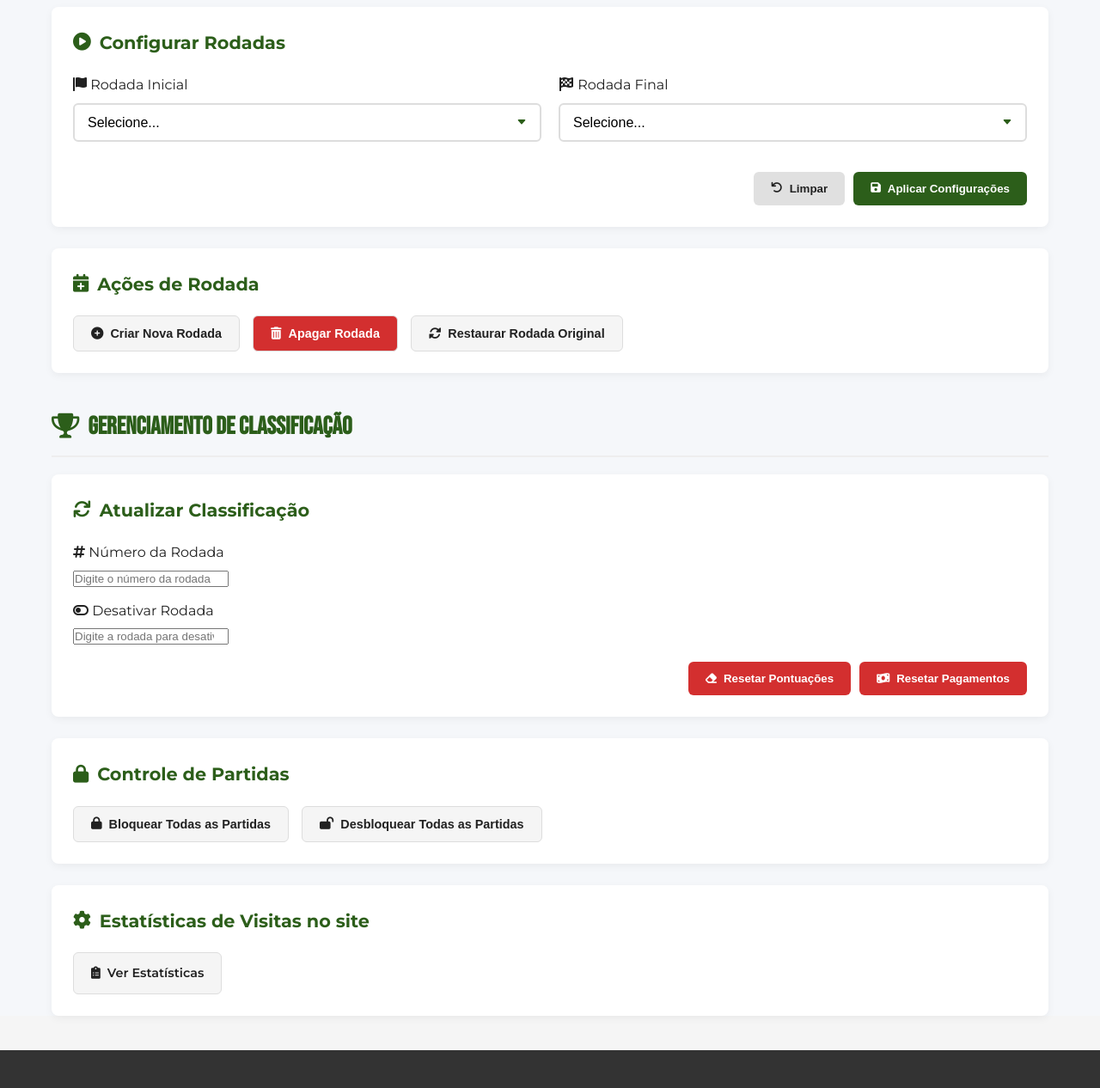
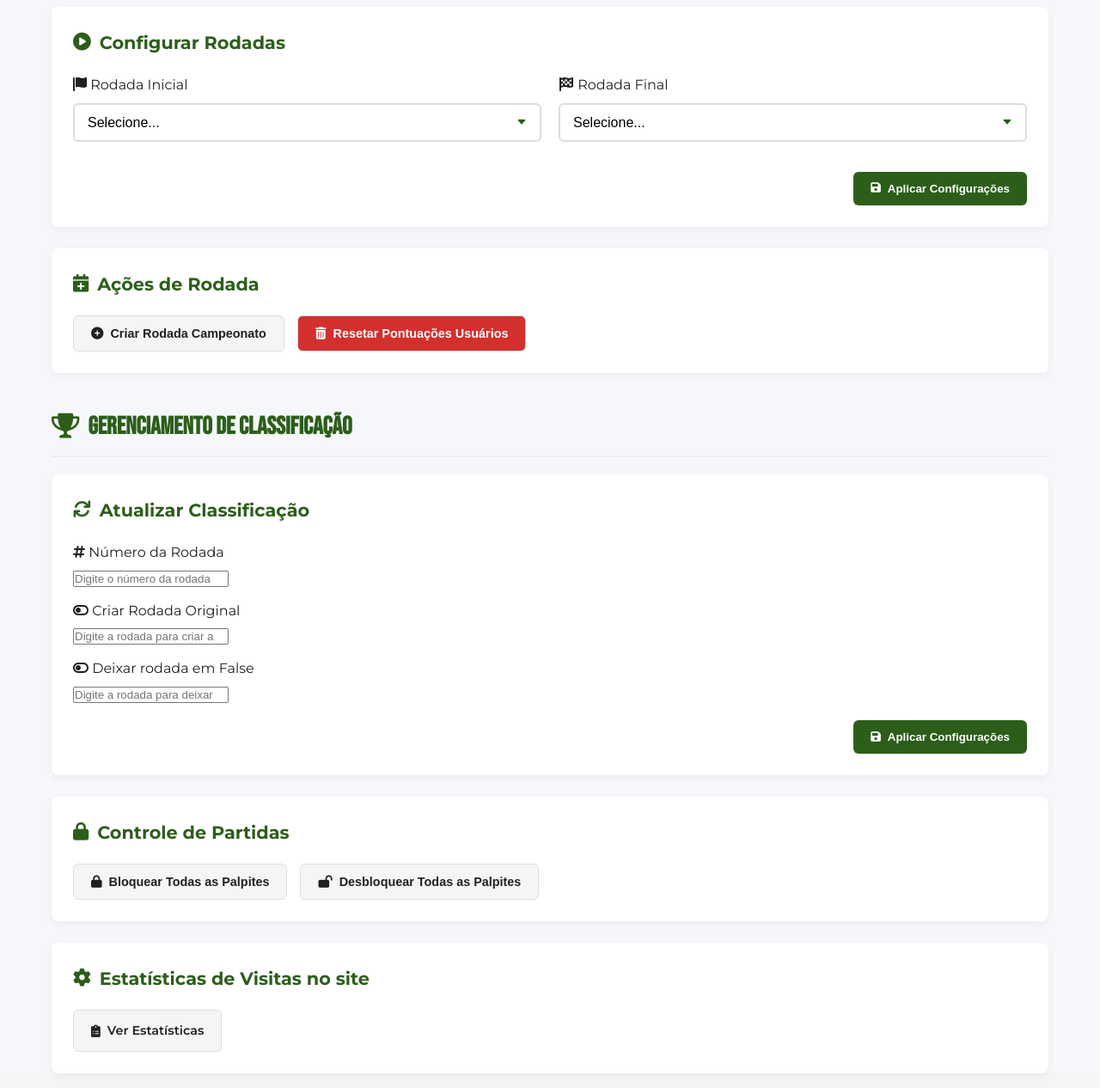
Before and after one commit to hiagospencer/bolao_virtual-2.0, a Django app: page /configuracao/ in a window 1280 px wide. Shown: the part 258-1524 px from the top of the page at 86% size. Run offline with Django 5.2, Linux system fonts and the light colour scheme; data comes from the database, SQL or seed files in the repository; data that the repository does not hold is empty; some libraries are stand-ins or nearby versions.

Commit message:
Finalizano  página de  configurações

```diff
--- a/core/views.py
+++ b/core/views.py
@@ -111,42 +111,48 @@ def configurar_rodadas(request):
 def acoes_rodada(request):
     if request.method == 'POST':
         acao = request.POST.get('acao')
-
         if acao == 'criar':
-            messages.success(request, 'Nova rodada criada com sucesso.')
+            criar_rodadas_campeonato()
+            messages.success(request, 'Todas as rodadas criada com sucesso.')
         elif acao == 'apagar':
-            messages.warning(request, 'Rodada apagada.')
+            resetar_pontuacao_usuarios()
+            messages.success(request, f'Pontuações dos usuários resetadas.')
         elif acao == 'restaurar':
             messages.info(request, 'Rodada restaurada para o estado original.')
 
-    return redirect('acoes_rodada')
+    return redirect('configuracao')
 
 def atualizar_classificacao(request):
     if request.method == 'POST':
         acao = request.POST.get('acao')
-        rodada = request.POST.get('rodada_atualizar')
+        rodada_atualizar_classificacao = request.POST.get('atualizar_classificacao')
+        rodada_original = request.POST.get('rodada_original')
         rodada_false = request.POST.get('rodada_false')
 
-        if acao == 'resetar_pontuacao':
-            messages.success(request, f'Pontuações da rodada {rodada} resetadas.')
-        elif acao == 'resetar_pagamentos':
-            messages.success(request, 'Pagamentos resetados.')
+        if rodada_atualizar_classificacao:
+            calcular_pontuacao_usuario(rodada_atualizar_classificacao)
+            messages.success(request, 'Classificação Atualizada.')
+        if rodada_original:
+            salvar_rodada_original(rodada_original)
+            messages.warning(request, f'Rodada {rodada_original} criada com sucesso!')
+        if rodada_false:
+            rodadas_false(rodada_false)
+            messages.warning(request, f'Rodada {rodada_false} criada false com sucesso!')
 
-        if rodada_false:
-            messages.warning(request, f'Rodada {rodada_false} desativada.')
-
-    return redirect('atualizar_classificacao')
+    return redirect('configuracao')
 
 def controle_partidas(request):
     if request.method == 'POST':
         acao = request.POST.get('acao')
 
         if acao == 'bloquear_todas':
+            bloquear_rodadas()
             messages.warning(request, 'Todas as partidas foram bloqueadas.')
         elif acao == 'desbloquear_todas':
+            desbloquear_rodadas()
             messages.success(request, 'Todas as partidas foram desbloqueadas.')
 
-    return redirect('controle_partidas')
+    return redirect('configuracao')
 
 def termos(request):
     return render(request,"termos/termos.html")
--- a/templates/outros/configuracoes.html
+++ b/templates/outros/configuracoes.html
@@ -41,11 +41,7 @@
                             </select>
                         </div>
                     </div>
-
                     <div class="form-actions">
-                        <button type="reset" class="btn btn-admin btn-reset">
-                            <i class="fas fa-undo"></i> Limpar
-                        </button>
                         <button type="submit" class="btn btn-admin btn-save">
                             <i class="fas fa-save"></i> Aplicar Configurações
                         </button>
@@ -60,14 +56,14 @@
                     {% csrf_token %}
                     <div class="action-buttons">
                         <button type="submit" name="acao" value="criar" class="btn btn-admin btn-action">
-                            <i class="fas fa-plus-circle"></i> Criar Nova Rodada
+                            <i class="fas fa-plus-circle"></i> Criar Rodada Campeonato
                         </button>
                         <button type="submit" name="acao" value="apagar" class="btn btn-admin btn-action btn-danger">
-                            <i class="fas fa-trash-alt"></i> Apagar Rodada
+                            <i class="fas fa-trash-alt"></i> Resetar Pontuações Usuários
                         </button>
-                        <button type="submit" name="acao" value="restaurar" class="btn btn-admin btn-action">
+                        <!-- <button type="submit" name="acao" value="restaurar" class="btn btn-admin btn-action">
                             <i class="fas fa-sync-alt"></i> Restaurar Rodada Original
-                        </button>
+                        </button> -->
                     </div>
                 </form>
             </div>
@@ -83,20 +79,21 @@
                     {% csrf_token %}
                     <div class="form-group">
                         <label for="rodada-atualizar"><i class="fas fa-hashtag"></i> Número da Rodada</label>
-                        <input type="number" name="rodada_atualizar" id="rodada-atualizar" placeholder="Digite o número da rodada" min="1" required>
+                        <input type="number" name="atualizar_classificacao" id="rodada-atualizar" placeholder="Digite o número da rodada" min="1" >
                     </div>
 
                     <div class="form-group">
-                        <label for="rodada-false"><i class="fas fa-toggle-off"></i> Desativar Rodada</label>
-                        <input type="number" name="rodada_false" id="rodada-false" placeholder="Digite a rodada para desativar" min="1">
+                        <label for="rodada-false"><i class="fas fa-toggle-off"></i> Criar Rodada Original</label>
+                        <input type="number" name="rodada_original" id="rodada-false" placeholder="Digite a rodada para criar a rodada original" min="1">
+                    </div>
+                    <div class="form-group">
+                        <label for="rodada_false"><i class="fas fa-toggle-off"></i> Deixar rodada em False</label>
+                        <input type="number" name="rodada_false" id="rodada_false" placeholder="Digite a rodada para deixar ela false" min="1">
                     </div>
 
                     <div class="form-actions">
-                        <button type="submit" name="acao" value="resetar_pontuacao" class="btn btn-admin btn-danger">
-                            <i class="fas fa-eraser"></i> Resetar Pontuações
-                        </button>
-                        <button type="submit" name="acao" value="resetar_pagamentos" class="btn btn-admin btn-danger">
-                            <i class="fas fa-money-bill-wave"></i> Resetar Pagamentos
+                        <button type="submit" class="btn btn-admin btn-save">
+                            <i class="fas fa-save"></i> Aplicar Configurações
                         </button>
                     </div>
                 </form>
@@ -109,10 +106,10 @@
                     {% csrf_token %}
                     <div class="action-buttons">
                         <button type="submit" name="acao" value="bloquear_todas" class="btn btn-admin btn-action">
-                            <i class="fas fa-lock"></i> Bloquear Todas as Partidas
+                            <i class="fas fa-lock"></i> Bloquear Todas as Palpites
                         </button>
                         <button type="submit" name="acao" value="desbloquear_todas" class="btn btn-admin btn-action">
-                            <i class="fas fa-lock-open"></i> Desbloquear Todas as Partidas
+                            <i class="fas fa-lock-open"></i> Desbloquear Todas as Palpites
                         </button>
                     </div>
                 </form>
@@ -132,4 +129,5 @@
 
 </section>
 
+
 {% endblock %}
```
Also changed, not shown: palpites/utils.py (+15 -3 lines), palpites/views.py (+4 -4 lines).
